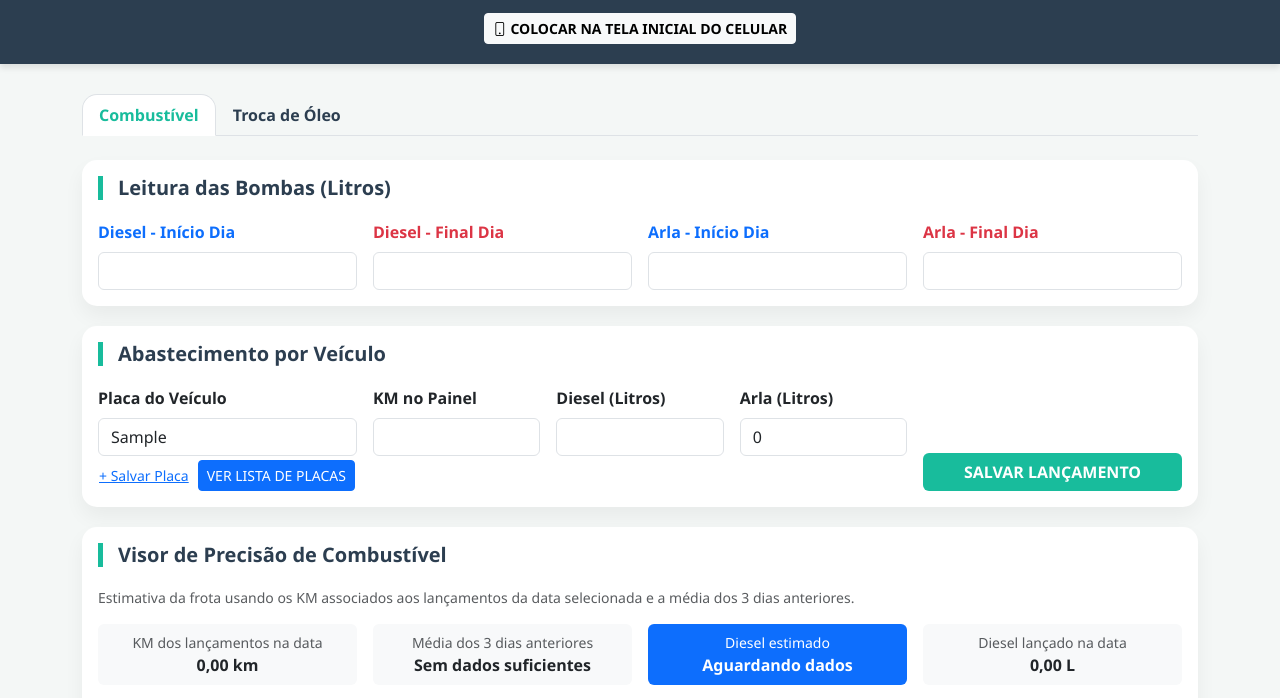
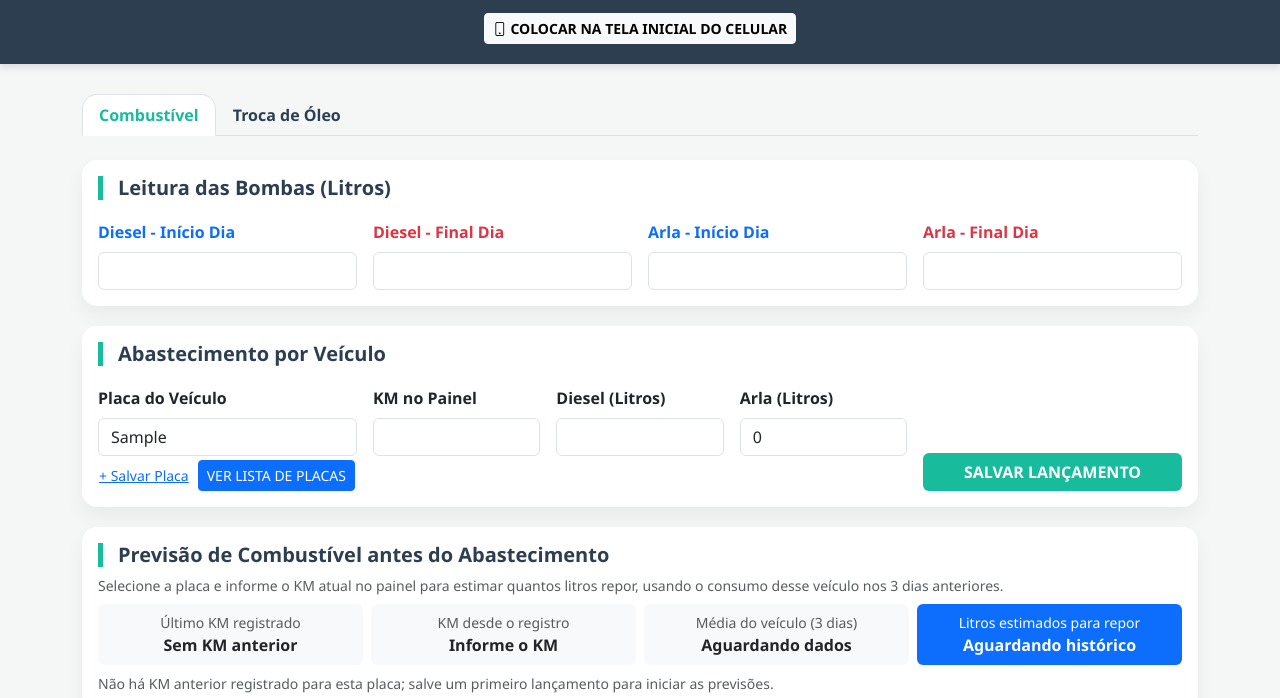
Before and after one commit to rodolfo626/vale-do-paraiso, a plain HTML site: page index.html in a window 1280 px wide. Both pictures are taken after typing "Sample" into the empty fields and a click on the button "+ Salvar Placa". Shown: the part 100-798 px from the top of the page. Drawn offline with nearby package versions, Linux system fonts and the light colour scheme.

Commit message:
Previsão de litros por veículo antes do abastecimento

```diff
--- a/index.html
+++ b/index.html
@@ -110,7 +110,7 @@
                         <div class="row g-3">
                             <div class="col-md-3">
                                 <label class="form-label fw-bold">Placa do Veículo</label>
-                                <input type="text" class="form-control" id="v_plate" list="platesList" placeholder="Digite e selecione..." oninput="checkOilStatus(this.value)" required>
+                                <input type="text" class="form-control" id="v_plate" list="platesList" placeholder="Digite e selecione..." oninput="checkOilStatus(this.value); updateFuelPrecision()" required>
                                 <datalist id="platesList"></datalist>
                                 <div id="oilStatusDisplay" class="mt-1"></div>
                                 <div class="d-flex gap-2 mt-1">
@@ -120,7 +120,7 @@
                             </div>
                             <div class="col-md-2">
                                 <label class="form-label fw-bold">KM no Painel</label>
-                                <input type="number" class="form-control" id="v_km" required>
+                                <input type="number" class="form-control" id="v_km" oninput="updateFuelPrecision()" required>
                             </div>
                             <div class="col-md-2">
                                 <label class="form-label fw-bold">Diesel (Litros)</label>
@@ -139,16 +139,16 @@
             </div>
 
             <div class="card border-primary mb-4" id="fuelPrecisionCard">
-                <div class="card-body">
-                    <h5 class="section-title">Visor de Precisão de Combustível</h5>
-                    <p class="text-muted small mb-3">Estimativa da frota usando os KM associados aos lançamentos da data selecionada e a média dos 3 dias anteriores.</p>
-                    <div class="row g-3 text-center">
-                        <div class="col-6 col-md-3"><div class="p-2 bg-light rounded"><small class="text-muted d-block">KM dos lançamentos na data</small><strong id="precisionKmToday">0 km</strong></div></div>
-                        <div class="col-6 col-md-3"><div class="p-2 bg-light rounded"><small class="text-muted d-block">Média dos 3 dias anteriores</small><strong id="precisionAverage">Sem dados</strong></div></div>
-                        <div class="col-6 col-md-3"><div class="p-2 bg-primary text-white rounded"><small class="d-block">Diesel estimado</small><strong id="precisionLitersEstimate">Aguardando dados</strong></div></div>
-                        <div class="col-6 col-md-3"><div class="p-2 bg-light rounded"><small class="text-muted d-block">Diesel lançado na data</small><strong id="precisionLitersRecorded">0 L</strong></div></div>
+                <div class="card-body py-3">
+                    <h5 class="section-title mb-2">Previsão de Combustível antes do Abastecimento</h5>
+                    <p class="text-muted small mb-2">Selecione a placa e informe o KM atual no painel para estimar quantos litros repor, usando o consumo desse veículo nos 3 dias anteriores.</p>
+                    <div class="row g-2 text-center">
+                        <div class="col-6 col-md-3"><div class="p-2 bg-light rounded"><small class="text-muted d-block">Último KM registrado</small><strong id="precisionLastKm">Aguardando placa</strong></div></div>
+                        <div class="col-6 col-md-3"><div class="p-2 bg-light rounded"><small class="text-muted d-block">KM desde o registro</small><strong id="precisionKmToday">Informe o KM</strong></div></div>
+                        <div class="col-6 col-md-3"><div class="p-2 bg-light rounded"><small class="text-muted d-block">Média do veículo (3 dias)</small><strong id="precisionAverage">Aguardando dados</strong></div></div>
+                        <div class="col-6 col-md-3"><div class="p-2 bg-primary text-white rounded"><small class="d-block">Litros estimados para repor</small><strong id="precisionLitersEstimate">Aguardando dados</strong></div></div>
                     </div>
-                    <div id="precisionFuelNote" class="small text-muted mt-3">A estimativa é aproximada e depende dos lançamentos de KM e litros.</div>
+                    <div id="precisionFuelNote" class="small text-muted mt-2">A estimativa aparece antes de informar os litros abastecidos. Estima o consumo desde o último abastecimento; não mede a capacidade livre do tanque.</div>
                 </div>
             </div>
 
@@ -487,6 +487,7 @@
             btn.onclick = function() {
                 document.getElementById('v_plate').value = p;
                 checkOilStatus(p);
+                updateFuelPrecision();
                 bootstrap.Modal.getInstance(document.getElementById('extraListModal')).hide();
                 setTimeout(() => document.getElementById('v_km').focus(), 300);
             };
@@ -653,38 +654,84 @@
 
     function updateFuelPrecision() {
         const format = value => Number(value).toLocaleString('pt-BR', { minimumFractionDigits: 2, maximumFractionDigits: 2 });
-        const todayEntries = (db.days[today] && db.days[today].entries) ? db.days[today].entries : [];
-        const validNumber = value => value !== null && value !== '' && Number.isFinite(Number(value)) ? Number(value) : 0;
-        const todayKM = todayEntries.reduce((sum, entry) => sum + Math.max(0, validNumber(entry.diffKM)), 0);
-        const todayLiters = todayEntries.reduce((sum, entry) => sum + Math.max(0, validNumber(entry.liters)), 0);
-        let historyKM = 0, historyLiters = 0, daysUsed = 0;
+        const getNumber = value => value !== null && value !== '' && Number.isFinite(Number(value)) ? Number(value) : 0;
+        const plate = (document.getElementById('v_plate').value || '').trim().toUpperCase();
+        const inputKM = getNumber(document.getElementById('v_km').value);
+        const lastKmElement = document.getElementById('precisionLastKm');
+        const kmElement = document.getElementById('precisionKmToday');
+        const averageElement = document.getElementById('precisionAverage');
+        const estimateElement = document.getElementById('precisionLitersEstimate');
+        const noteElement = document.getElementById('precisionFuelNote');
+
+        if (!plate) {
+            lastKmElement.textContent = 'Aguardando placa';
+            kmElement.textContent = 'Informe placa e KM';
+            averageElement.textContent = 'Aguardando dados';
+            estimateElement.textContent = 'Aguardando dados';
+            noteElement.textContent = 'Selecione uma placa e informe o KM atual. A previsão usa o histórico individual do veículo.';
+            return;
+        }
+
+        // Busca o KM mais recente lançado até a data selecionada para este veículo.
+        let lastKM = null;
+        const dates = Object.keys(db.days).filter(date => date <= today).sort().reverse();
+        for (const date of dates) {
+            const entries = (db.days[date] && db.days[date].entries) || [];
+            for (let i = entries.length - 1; i >= 0; i--) {
+                if ((entries[i].plate || '').trim().toUpperCase() === plate && getNumber(entries[i].km) > 0) {
+                    lastKM = getNumber(entries[i].km);
+                    break;
+                }
+            }
+            if (lastKM !== null) break;
+        }
+
+        if (lastKM === null) {
+            lastKmElement.textContent = 'Sem KM anterior';
+            kmElement.textContent = inputKM > 0 ? 'Não calculável' : 'Informe o KM';
+            averageElement.textContent = 'Aguardando dados';
+            estimateElement.textContent = 'Aguardando histórico';
+            noteElement.textContent = 'Não há KM anterior registrado para esta placa; salve um primeiro lançamento para iniciar as previsões.';
+            return;
+        }
+
+        lastKmElement.textContent = `${format(lastKM)} km`;
+        const distance = inputKM > 0 ? inputKM - lastKM : 0;
+        kmElement.textContent = inputKM > 0 ? `${format(distance)} km` : 'Informe o KM';
+
+        let kmSum = 0, litersSum = 0, daysUsed = 0;
         const selectedDate = new Date(today + 'T12:00:00Z');
-        for (let i = 1; i <= 3; i++) {
-            const date = new Date(selectedDate.getTime() - i * 86400000).toISOString().slice(0, 10);
-            const entries = db.days[date] && db.days[date].entries || [];
+        for (let daysBack = 1; daysBack <= 3; daysBack++) {
+            const date = new Date(selectedDate.getTime() - daysBack * 86400000).toISOString().slice(0, 10);
+            const entries = (db.days[date] && db.days[date].entries) || [];
             let dayHasData = false;
             entries.forEach(entry => {
-                const km = validNumber(entry.diffKM), liters = validNumber(entry.liters);
+                if ((entry.plate || '').trim().toUpperCase() !== plate) return;
+                const km = getNumber(entry.diffKM), liters = getNumber(entry.liters);
                 if (km > 0 && liters > 0) {
-                    historyKM += km;
-                    historyLiters += liters;
+                    kmSum += km;
+                    litersSum += liters;
                     dayHasData = true;
                 }
             });
             if (dayHasData) daysUsed++;
         }
-        const average = historyLiters > 0 ? historyKM / historyLiters : 0;
-        const canEstimate = average > 0 && todayKM > 0;
-        const estimate = canEstimate ? todayKM / average : 0;
 
-        document.getElementById('precisionKmToday').textContent = `${format(todayKM)} km`;
-        document.getElementById('precisionAverage').textContent = average > 0 ? `${format(average)} km/L` : 'Sem dados suficientes';
-        document.getElementById('precisionLitersEstimate').textContent = canEstimate ? `${format(estimate)} L` : 'Aguardando dados';
-        document.getElementById('precisionLitersRecorded').textContent = `${format(todayLiters)} L`;
-        let note = daysUsed ? `${daysUsed} de 3 dias anteriores com dados válidos. ` : 'Sem dados válidos de KM e diesel nos 3 dias anteriores. ';
-        if (!todayKM) note += 'Sem KM válidos lançados na data selecionada. ';
-        note += 'Os KM são a diferença entre abastecimentos e podem incluir dias anteriores; os litros lançados são abastecimentos, não necessariamente o consumo da data. Resultado aproximado, não medição da bomba.';
-        document.getElementById('precisionFuelNote').textContent = note;
+        const average = litersSum > 0 ? kmSum / litersSum : 0;
+        const validDistance = distance > 0;
+        const estimate = average > 0 && validDistance ? distance / average : 0;
+        averageElement.textContent = average > 0 ? `${format(average)} km/L` : 'Sem dados nos 3 dias';
+        estimateElement.textContent = estimate > 0 ? `${format(estimate)} L` : (inputKM > 0 && distance <= 0 ? 'Confira o KM' : 'Aguardando dados');
+
+        if (inputKM > 0 && distance < 0) {
+            noteElement.textContent = 'O KM informado é menor que o último KM registrado. Confira o valor antes de abastecer.';
+        } else if (average > 0 && validDistance) {
+            noteElement.textContent = `Previsão individual usando ${daysUsed} dos 3 dias anteriores. Informe os litros reais após abastecer para registrar. É uma estimativa do consumo desde o último abastecimento. Só aproxima os litros para completar o tanque se ele estava cheio no último abastecimento; não mede o espaço livre.`;
+        } else if (!validDistance) {
+            noteElement.textContent = 'Informe um KM atual maior que o último KM registrado para calcular a distância e a previsão.';
+        } else {
+            noteElement.textContent = 'Sem lançamentos válidos de KM e diesel deste veículo nos 3 dias anteriores; não é possível estimar com segurança.';
+        }
     }
 
     let editingIndex = -1;
```
